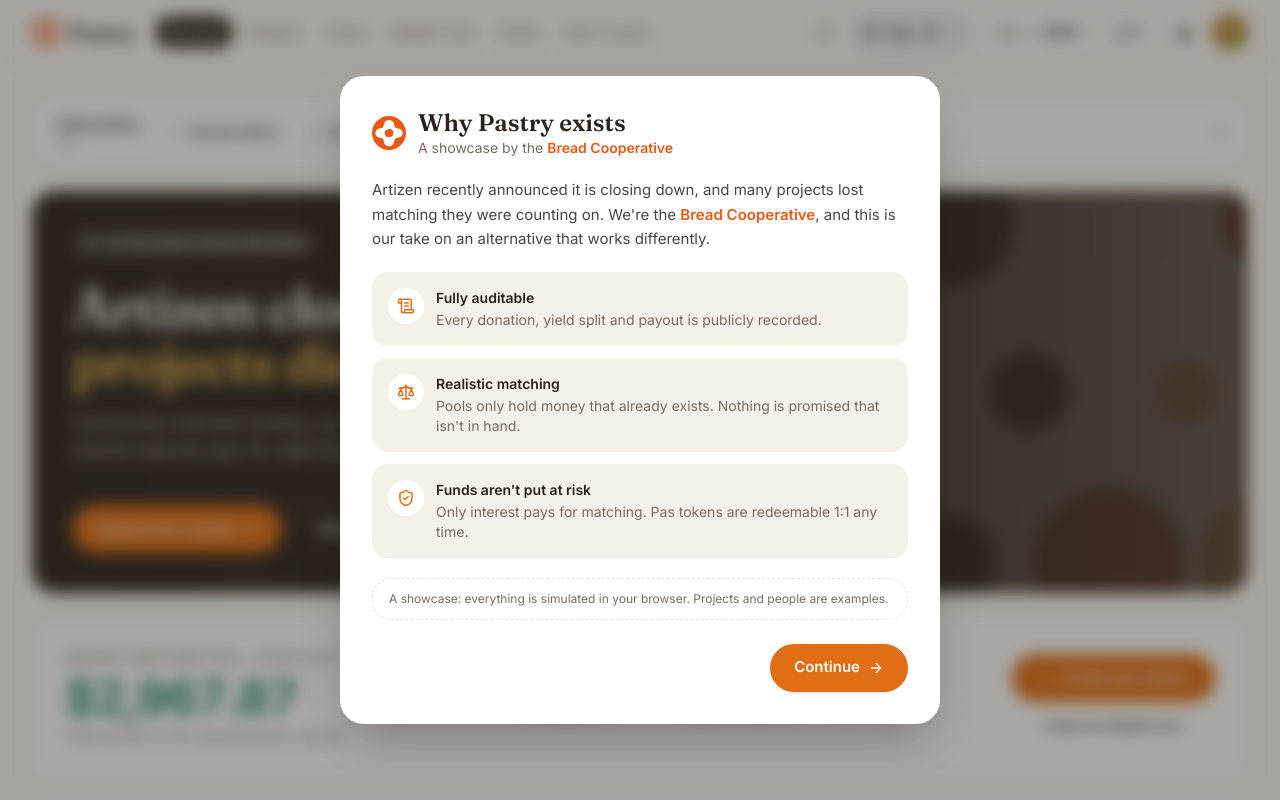
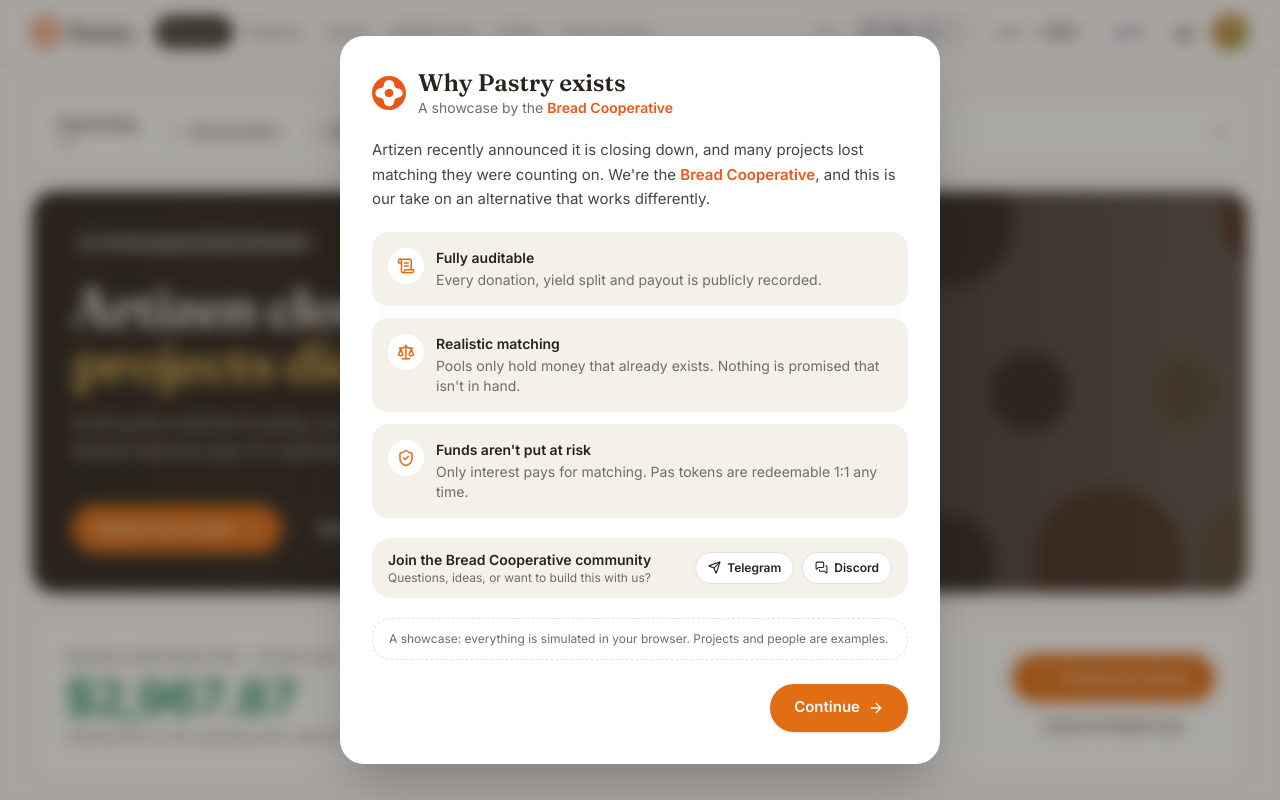
Before and after one commit to tbsoc/artizenal, a React (Vite) app: page / in a window 1280 px wide. Shown: the top 800 px of the page. Built offline with nearby package versions, Linux system fonts and the light colour scheme.

Commit message:
Link the Bread Cooperative Telegram and Discord
Added to the welcome/About modal and the footer.

Co-Authored-By: Claude Opus 5.5 <noreply@anthropic.com>

```diff
--- a/src/components/Layout.tsx
+++ b/src/components/Layout.tsx
@@ -1,7 +1,7 @@
 import { useEffect, useState } from "react"
 import type { ReactNode } from "react"
 import { ShoppingBasket, FastForward, RotateCcw, CalendarClock, ChevronDown, CheckCircle2, AlertCircle, Info, Menu, X } from "lucide-react"
-import { Avatar, BreadLogo, Button, Pts } from "./ui"
+import { Avatar, BreadLogo, Button, CommunityLinks, Pts } from "./ui"
 import { AboutModal, CartDrawer, Onboarding } from "./modals"
 import { ME, dailyYield, getUser, myHoldingsUsd, pointsBalance, useStore } from "@/lib/store"
 import { ASSET_IDS } from "@/lib/assets"
@@ -241,11 +241,14 @@ export function Layout({ path, children }: { path: string; children: ReactNode }
       <main className="mx-auto max-w-[1280px] px-4 pt-6 pb-24 md:px-8 md:pt-8">{children}</main>
 
       <footer className="border-t border-border">
-        <div className="mx-auto flex max-w-[1280px] items-center justify-between px-4 py-8 text-xs text-muted-foreground md:px-8">
+        <div className="mx-auto flex max-w-[1280px] flex-col items-start gap-4 px-4 py-8 text-xs text-muted-foreground sm:flex-row sm:items-center sm:justify-between md:px-8">
           <div className="flex items-center gap-2">
             <BreadLogo size={16} /> A Bread Cooperative showcase. Everything is simulated.
           </div>
-
+          <div className="flex items-center gap-3">
+            <span>Join the community</span>
+            <CommunityLinks size="sm" />
+          </div>
         </div>
       </footer>
 
--- a/src/components/modals.tsx
+++ b/src/components/modals.tsx
@@ -1,6 +1,6 @@
 import { useMemo, useState } from "react"
 import { ArrowRight, X, PartyPopper, ShoppingBasket, Trash2, Info, Sparkles, ScrollText, Scale, ShieldCheck } from "lucide-react"
-import { Bread, BreadLogo, Button, Field, Input, Loaf, Modal, Pts, Select, MechanismBadge, Textarea } from "./ui"
+import { Bread, BreadLogo, Button, CommunityLinks, Field, Input, Loaf, Modal, Pts, Select, MechanismBadge, Textarea } from "./ui"
 import { Cover } from "./Cover"
 import { POINT_RULES, campaignStatus, getFund, getProject, ME, useStore } from "@/lib/store"
 import { basketMatch, marginalMatch, MECHANISM_INFO } from "@/lib/matching"
@@ -543,6 +543,13 @@ export function AboutContent() {
           </div>
         ))}
       </div>
+      <div className="flex flex-wrap items-center justify-between gap-3 rounded-xl bg-muted px-4 py-3">
+        <div className="text-sm">
+          <div className="font-semibold">Join the Bread Cooperative community</div>
+          <div className="text-xs text-muted-foreground">Questions, ideas, or want to build this with us?</div>
+        </div>
+        <CommunityLinks size="sm" />
+      </div>
       <p className="rounded-xl border border-dashed border-border px-4 py-3 text-xs text-muted-foreground">
         A showcase: everything is simulated in your browser. Projects and people are examples.
       </p>
--- a/src/components/ui.tsx
+++ b/src/components/ui.tsx
@@ -1,6 +1,6 @@
 import { useEffect, useState } from "react"
 import type { ReactNode } from "react"
-import { X, Sparkles, History } from "lucide-react"
+import { X, Sparkles, History, Send, MessagesSquare } from "lucide-react"
 import { cn, initials, num } from "@/lib/utils"
 import { money } from "@/lib/assets"
 import type { Mechanism, User } from "@/lib/types"
@@ -410,3 +410,32 @@ export function LiveYield({ base, perDay, className }: { base: number; perDay: n
   // Inter's tabular digits keep every character the same width, so nothing shifts as it ticks.
   return <Bread value={value} digits={2} className={cn("font-sans tracking-tight [font-variant-numeric:tabular-nums]", className)} />
 }
+
+
+export const COMMUNITY_LINKS = [
+  { label: "Telegram", href: "https://t.me/breadcoopfriends" },
+  { label: "Discord", href: "https://discord.gg/9Qg46MBR5k" },
+]
+
+/** Links to the Bread Cooperative's Telegram group and Discord server. */
+export function CommunityLinks({ className, size = "md" }: { className?: string; size?: "sm" | "md" }) {
+  return (
+    <div className={cn("flex flex-wrap items-center gap-2", className)}>
+      {COMMUNITY_LINKS.map((l) => (
+        <a
+          key={l.label}
+          href={l.href}
+          target="_blank"
+          rel="noopener noreferrer"
+          className={cn(
+            "inline-flex items-center gap-1.5 rounded-full border border-border bg-card font-semibold text-foreground transition hover:bg-muted",
+            size === "sm" ? "h-8 px-3 text-xs" : "h-9 px-4 text-sm"
+          )}
+        >
+          {l.label === "Telegram" ? <Send size={size === "sm" ? 13 : 15} /> : <MessagesSquare size={size === "sm" ? 13 : 15} />}
+          {l.label}
+        </a>
+      ))}
+    </div>
+  )
+}
```
